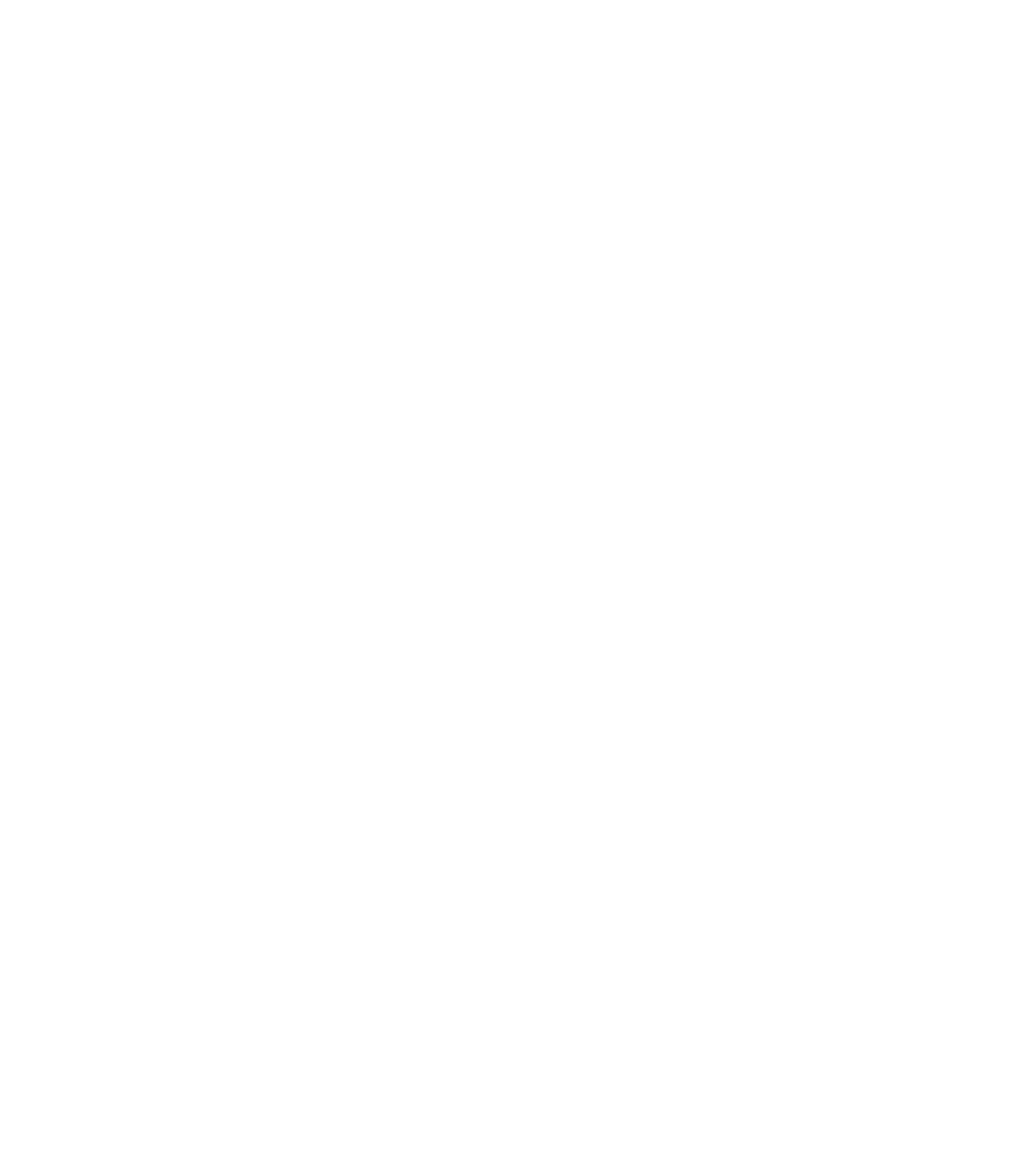
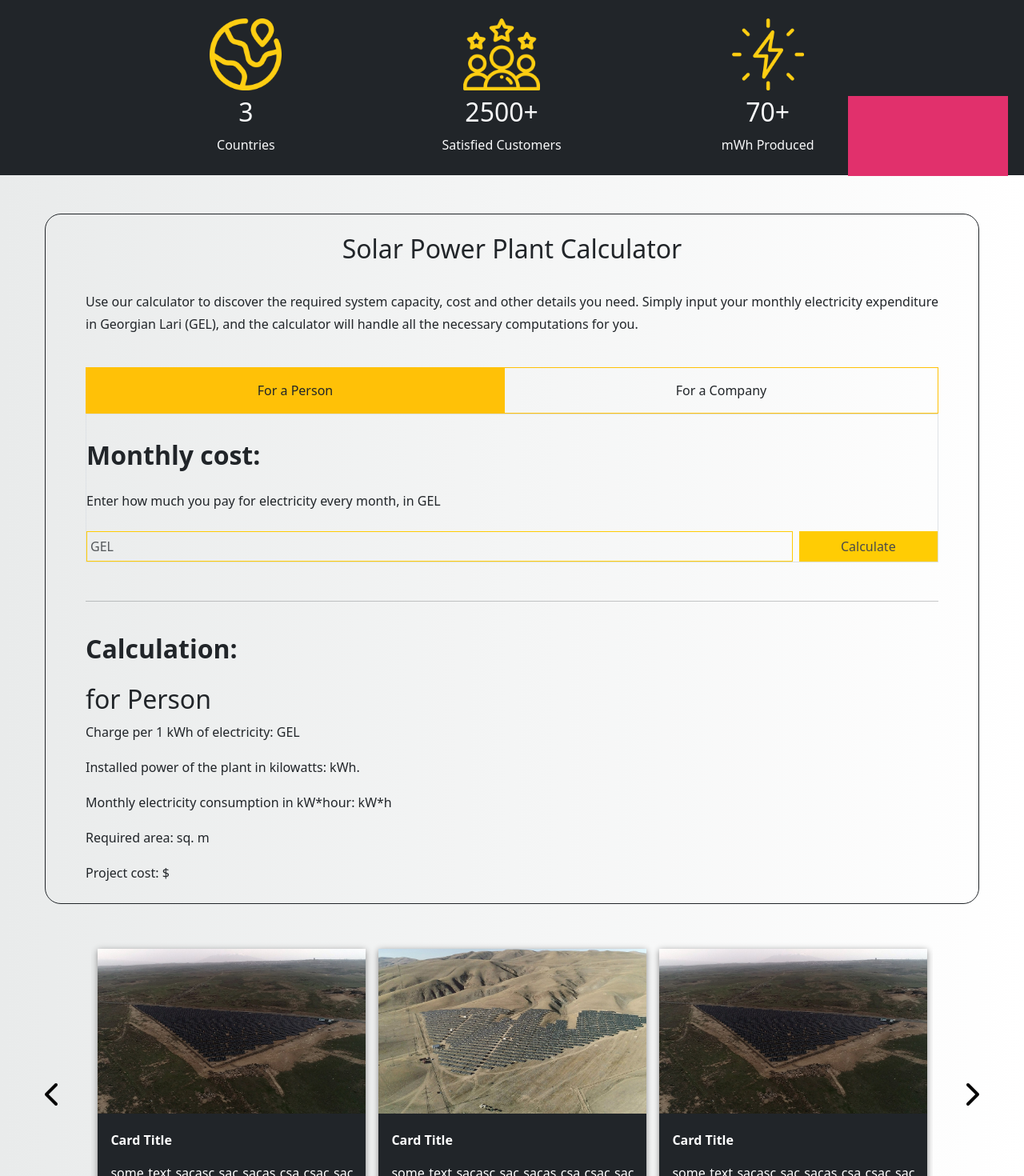
Before and after one commit to U-riani/OHMEnergy, a React (Create React App) app: page /.com in a window 1280 px wide. Before the commit this address had no page. Shown: the part 560-2030 px from the top of the page at 80% size. Before the commit the page ends 800 px from the top, so only its background shows below. Built offline with nearby package versions, Linux system fonts and the light colour scheme.

Commit message:
add fbchat

```diff
--- a/public/index.html
+++ b/public/index.html
@@ -27,6 +27,10 @@
     <title>OHM ENERGY</title>
     <script src="https://code.jquery.com/jquery-3.6.0.min.js"></script>
 
+    <!-- conect to facebook -->
+    <!-- <meta property="fb:app_id" content="m.me/373013982561316"> -->
+    <meta name="facebook-domain-verification" content="oay3sdowff63virl94ydkj2wwwhr1o" />
+  <script async defer crossorigin="anonymous" src="https://connect.facebook.net/en_US/sdk.js"></script>
   </head>
   <body>
     <noscript>You need to enable JavaScript to run this app.</noscript>
--- a/src/App.js
+++ b/src/App.js
@@ -10,7 +10,7 @@
   return (
     <Router>
       <Routes>
-        <Route path="/" element={<Layout />}>
+        <Route path="/.com" element={<Layout />}>
           <Route index element={<MainPage />} />
           <Route path="projects" element={<ProjectsPage />} />
           <Route path="projects/:projectId" element={<SingleProjectPage />} />
--- a/src/components/CalcComponent.js
+++ b/src/components/CalcComponent.js
@@ -1,15 +1,38 @@
-import React from 'react'
+import React from "react";
 
-const CalcComponent = () => {
+const CalcComponent = ({ radioValue }) => {
+
+
+  const forPerson = (
+    <div>
+      {" "}
+      <h2>for Person</h2>
+      <p>Charge per 1 kWh of electricity: GEL</p>
+      <p>Installed power of the plant in kilowatts: kWh.</p>
+      <p>Monthly electricity consumption in kW*hour: kW*h</p>
+      <p>Required area: sq. m</p>
+      <p className="m-0">Project cost: $</p>
+    </div>
+  );
+
+  const forCompany = (
+    <div>
+      {" "}
+      <h2>for company</h2>
+      <p>Charge per 1 kWh of electricity: GEL</p>
+      <p>Installed power of the plant in kilowatts: kWh.</p>
+      <p>Monthly electricity consumption in kW*hour: kW*h</p>
+      <p>Required area: sq. m</p>
+      <p className="m-0">Project cost: $</p>
+    </div>
+  );
+
+  console.log(radioValue);
   return (
-    <div className='calcComponent-container'>
-        <p>Charge per 1 kWh of electricity: GEL</p>
-        <p>Installed power of the plant in kilowatts: kWh.</p>
-        <p>Monthly electricity consumption in kW*hour: kW*h</p>
-        <p>Required area: sq. m</p>
-        <p className='m-0'>Project cost: $</p>
+    <div className="calcComponent-container">
+     {radioValue === '1' ? forPerson : forCompany}
     </div>
-  )
-}
+  );
+};
 
-export default CalcComponent
+export default CalcComponent;
--- a/src/components/CalculatorComponent.js
+++ b/src/components/CalculatorComponent.js
@@ -15,6 +15,10 @@
     { name: "For a Person", value: "1" },
     { name: "For a Company", value: "2" },
   ];
+
+
+
+  // console.log(radioValue)
 
   return (
     <Container fluid className=" mt-5 py-4 calculator-page-container page-container">
@@ -77,7 +81,7 @@
       <Row className="">
         <hr className="calculator-hr mt-5" />
         <h2 className="py-4 mb-0 fw-bold">Calculation:</h2>
-        <CalcComponent />
+        <CalcComponent radioValue={radioValue}/>
       </Row>
     </Container>
   );
--- /dev/null
+++ b/src/components/FacebookChat.js
@@ -0,0 +1,42 @@
+import React, { useEffect } from 'react';
+
+const FacebookChat = () => {
+  useEffect(() => {
+    // Initialize Facebook SDK
+    window.fbAsyncInit = function() {
+      window.FB.init({
+        xfbml: true,
+        version: 'v20.0' // Replace with the latest version if needed
+      });
+    };
+
+    // Load Facebook SDK asynchronously if not already loaded
+    if (!window.FB) {
+      (function(d, s, id) {
+        var js, fjs = d.getElementsByTagName(s)[0];
+        if (d.getElementById(id)) return;
+        js = d.createElement(s); js.id = id;
+        js.src = 'https://connect.facebook.net/en_US/sdk.js';
+        fjs.parentNode.insertBefore(js, fjs);
+      }(document, 'script', 'facebook-jssdk'));
+    } else {
+      window.FB.XFBML.parse(); // Force re-parse XFBML elements if SDK is already loaded
+    }
+  }, []);
+
+  return (
+    <div id="fb-root">
+      {/* Facebook Messenger Chat Plugin */}
+      <div
+        className="fb-customerchat"
+        attribution="setup_tool"
+        page_id="373013982561316" // Replace with your Facebook Page ID
+        theme_color="#0084ff" // Replace with your desired theme color
+        logged_in_greeting="Hi! How can we help you?" // Replace with your greeting message for logged-in users
+        logged_out_greeting="Hi! How can we help you?" // Replace with your greeting message for logged-out users
+      />
+    </div>
+  );
+};
+
+export default FacebookChat;
--- a/src/components/Layout.js
+++ b/src/components/Layout.js
@@ -5,6 +5,7 @@
 import { Container } from "react-bootstrap";
 import { Outlet } from "react-router-dom";
 import FooterComponent from "./FooterComponent";
+import FacebookChat from "./FacebookChat";
 
 const Layout = () => {
   return (
@@ -14,6 +15,7 @@
         <Outlet />
       </Container>
       {/* <Footer /> */}
+      <FacebookChat />
       {<FooterComponent />}
     </>
   );
--- a/src/index.css
+++ b/src/index.css
@@ -1266,3 +1266,34 @@
     transform: rotate(0deg);
   }
 }
+
+
+
+/* fb chat style */
+/* styles.css */
+
+/* Adjust the position of the chat plugin */
+.fb-customerchat {
+  height: 100px;
+  width: 200px;
+  position: fixed;
+  bottom: 20px;
+  right: 20px;
+  z-index: 1000; /* Ensure it's above other elements */
+  background-color: #e1306c;
+}
+
+/* Style the chat icon */
+.fb-customerchat iframe {
+  width: 300px; /* Adjust width as needed */
+  height: 100px; /* Adjust height as needed */
+  border: none; /* Remove border */
+  box-shadow: 0 0 10px rgba(0, 0, 0, 0.1); /* Optional: Add shadow for visual effect */
+  border-radius: 30px; /* Optional: Rounded corners */
+}
+
+/* Style the chat icon when hovered */
+.fb-customerchat iframe:hover {
+  box-shadow: 0 0 15px rgba(0, 0, 0, 0.2); /* Example hover effect */
+  transform: scale(1.05); /* Example hover effect */
+}
```
